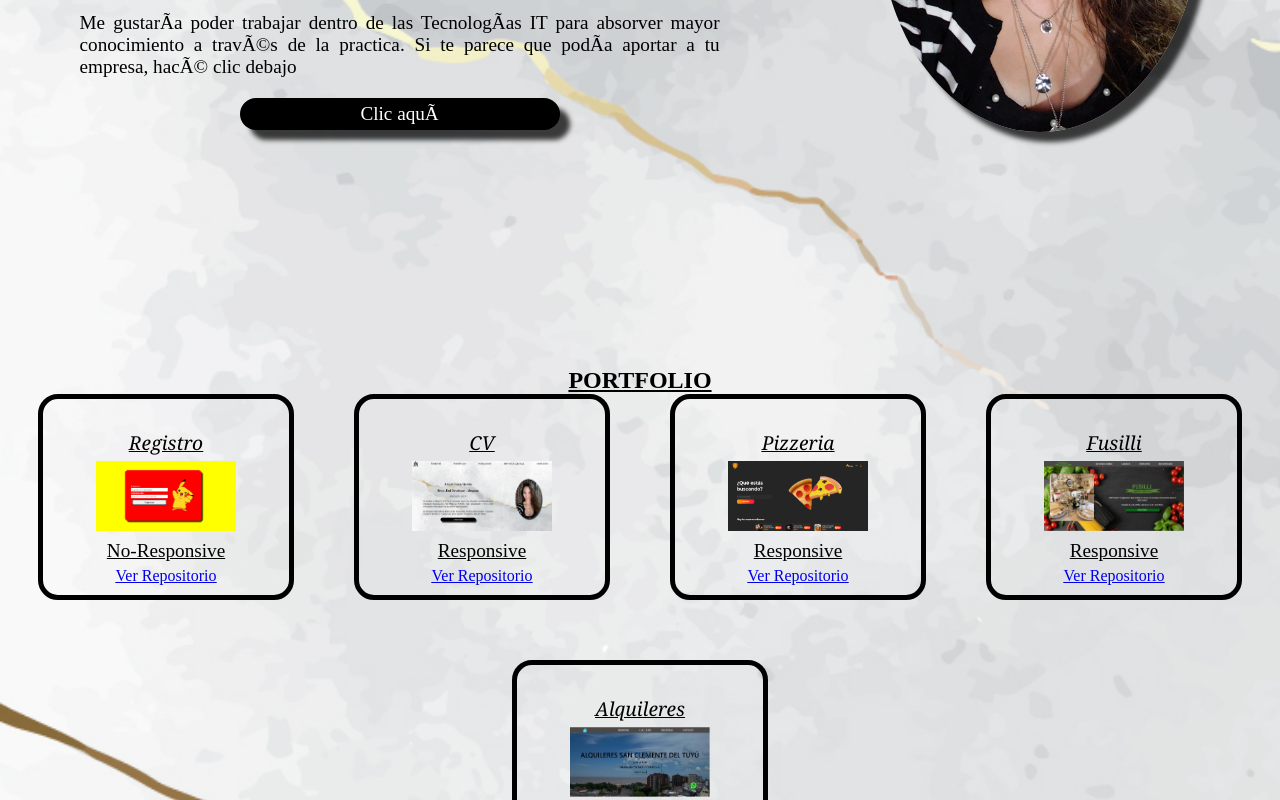
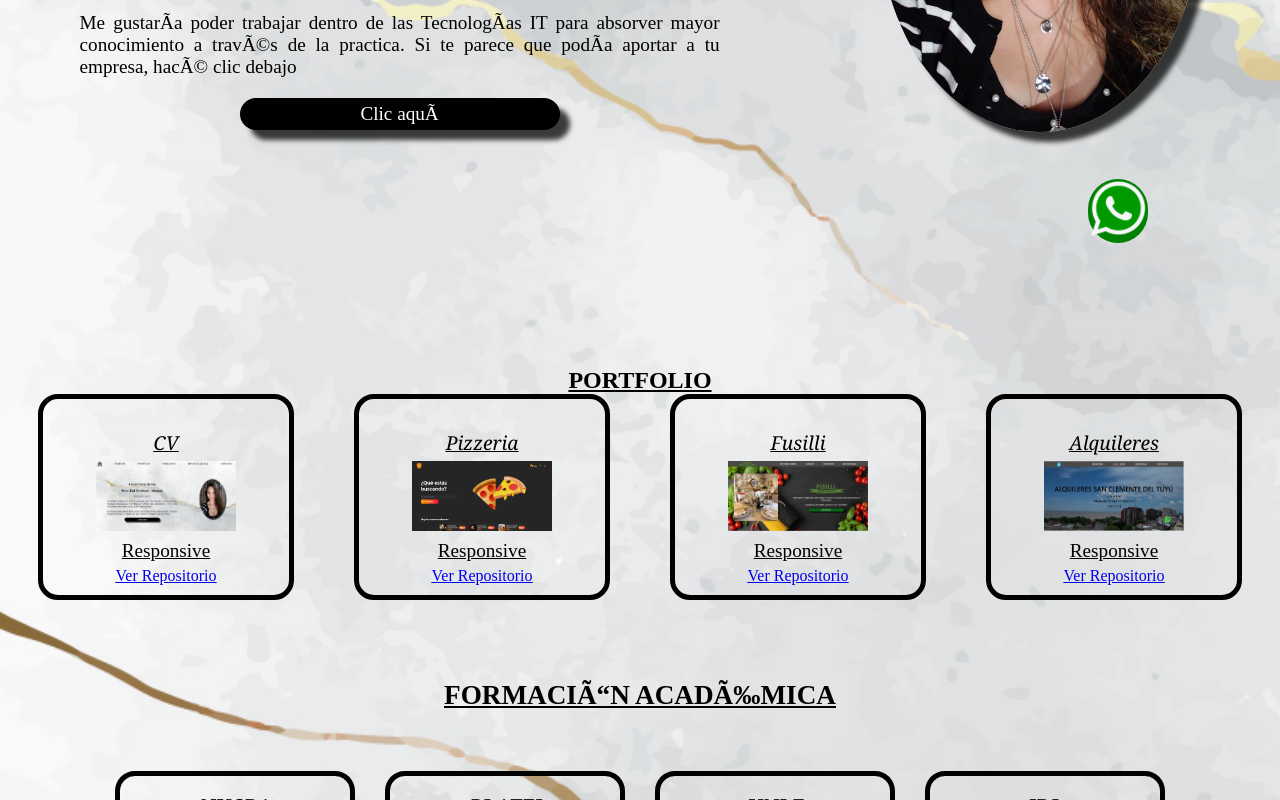
Before and after one commit to abimeddis/CVABIGAILMEDDIS, a plain HTML site: page index.html in a window 1280 px wide. Shown: the part 493-1293 px from the top of the page. Drawn offline with Linux system fonts and the light colour scheme.

Commit message:
whatsapp

```diff
--- a/index.css
+++ b/index.css
@@ -350,6 +350,24 @@ text-decoration: none;
 color: red;
 }
 
+.logo-whatsapp{
+    left: 85vw;
+    bottom: 5vw;
+    position: fixed;
+    color: white;
+    background-color: green;
+    border-radius: 60px;
+    }
+
+.img-whatsapp{
+    height: 60px;
+    }
+
+    /*whatsapp*/
+.img-whatsapp:hover{
+    height: 75px;
+    }
+
     /* EFECTO HOVER */
 
     /*HEADER*/
--- a/index.html
+++ b/index.html
@@ -52,13 +52,6 @@
 <h2 class="titulo-portfolio">PORTFOLIO</h2>
 
  <div class="portfolio">
-<div class="container-portfolio">
-<p class="title-portfolio">Registro</p>
-<a href="https://formulariodeiniciopikachu.vercel.app/" target="_blank"> <img src="./imagenes/formulario-picachu-img.png" class="logo-portfolio"> </a>
-<p>No-Responsive</p>
-<a href="https://github.com/abimeddis/formulariodeiniciopikachu" target="_blank">Ver Repositorio</a>
-</div>
-
 
 <div class="container-portfolio">
 <p class="title-portfolio">CV</p>
@@ -202,6 +195,7 @@
 <a href="https://www.linkedin.com/in/abigail-bel%C3%A9n-meddis-476b61147/"> <img src="./iconos/linkedin-brands.svg" class="iconos-contacto" alt="ícono de LinkedIn"></a>
 </div>
 </section>
+<div class="whatsapp"> <a href="https://wa.me/+5491161174634?text=Hola%20estoy%20interesado%20en%20su%20CV." class="logo-whatsapp" target="_blank"><img src="./iconos/logo.whatsapp.png" class="img-whatsapp"></a></div>
 
 <footer class="footer">
     <p class="footer-copyright">Copyright © 2022 | Todos los derechos reservados | Desarrollado por <a href="mailto:abigailmeddis@gmail.com" class="enlace-desarrollador">Abigail Meddis</a></p>
```
Also changed, not shown: iconos/logo.whatsapp.png (added).
